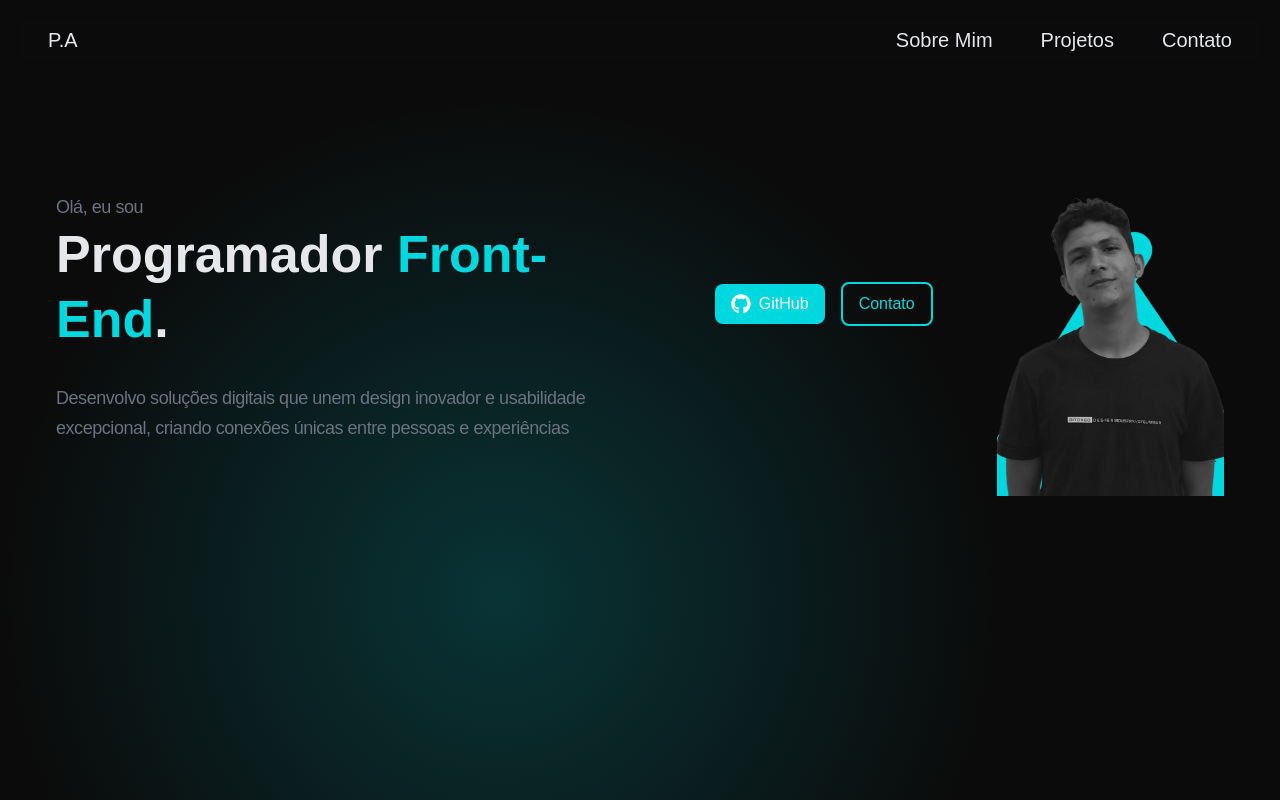
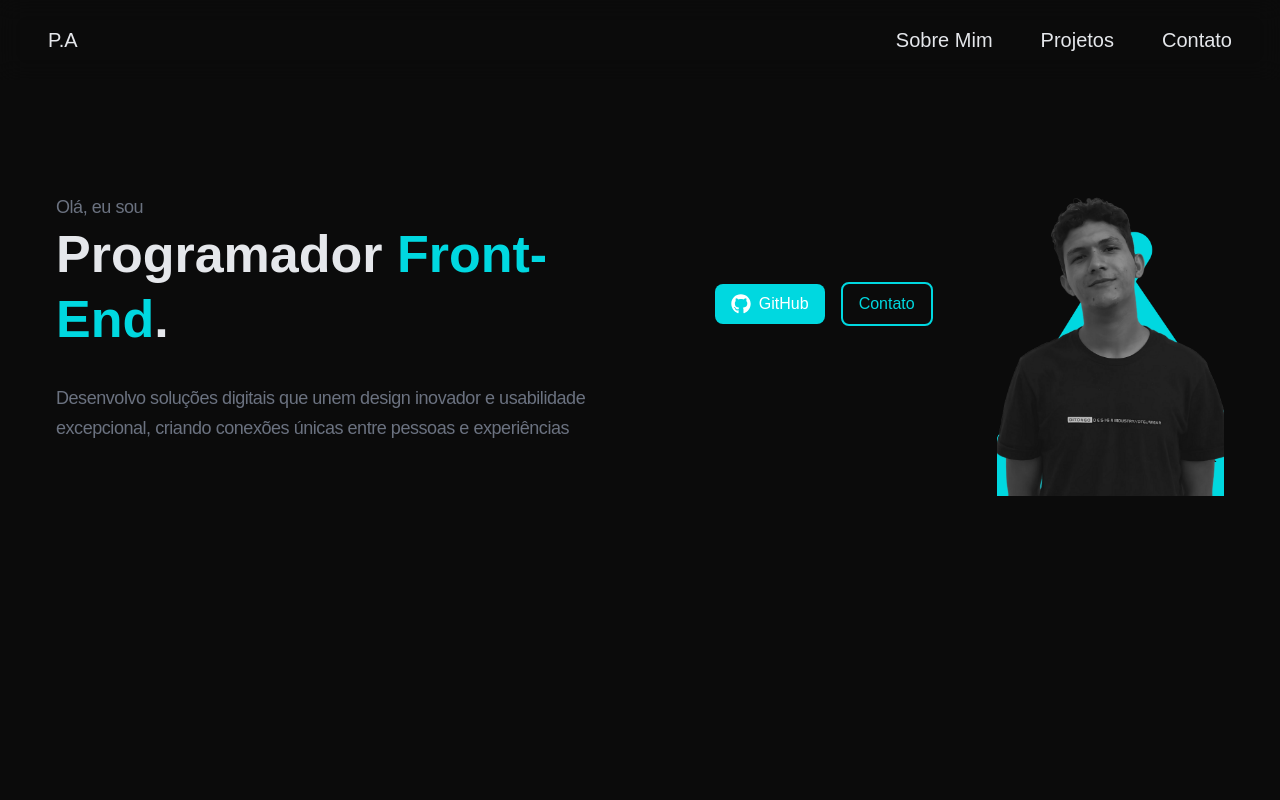
Before and after one commit to pedrinho-devv/Portfolio, a React (Vite) app: page / in a window 1280 px wide. Shown: the top 800 px of the page. Built offline with nearby package versions, Linux system fonts and the light colour scheme.

Commit message:
sem o shiny

```diff
--- a/src/main.jsx
+++ b/src/main.jsx
@@ -1,14 +1,13 @@
-import { StrictMode } from 'react'
-import { createRoot } from 'react-dom/client'
-import './index.css'
-import Navbar from './Components/Navbar.jsx'
-import ShinyEffect from './Components/ShinyEffect.jsx'
-import Hero from './Components/Hero.jsx'
+import { StrictMode } from "react";
+import { createRoot } from "react-dom/client";
+import "./index.css";
+import Navbar from "./Components/Navbar.jsx";
 
-createRoot(document.getElementById('root')).render(
+import Hero from "./Components/Hero.jsx";
+
+createRoot(document.getElementById("root")).render(
   <StrictMode>
     <Navbar />
-    <ShinyEffect/>
-    <Hero/>
-  </StrictMode>,
-)
+    <Hero />
+  </StrictMode>
+);
```
